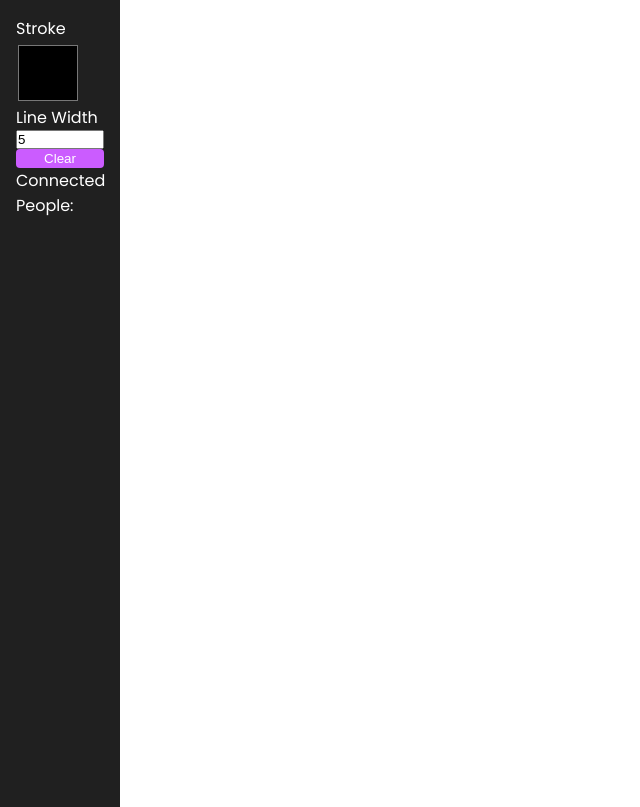
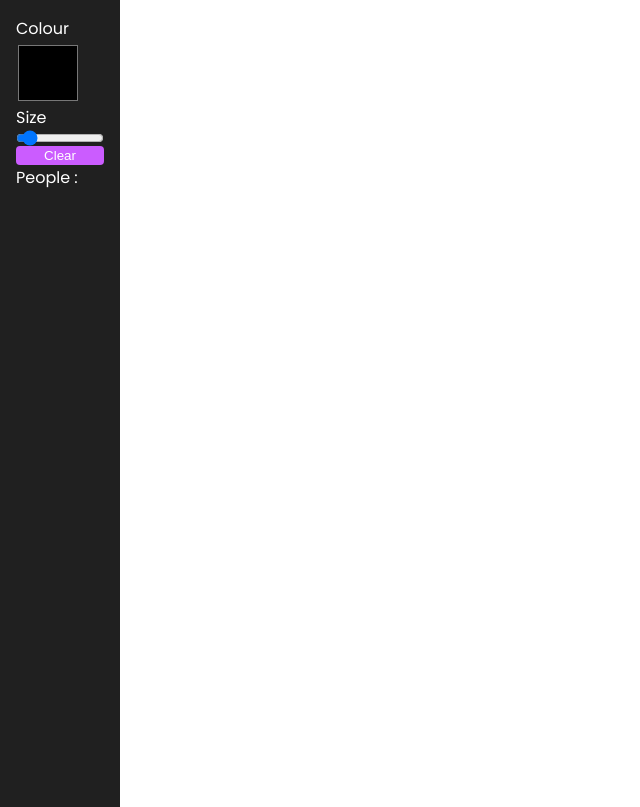
Before and after one commit to CatSnakeDeluxe/Case-Canvas-Online-Paint, a website: page public/index.html in a window 1280 px wide. Shown: the whole page, without its empty margins (0-640 px from the left). Drawn offline with Linux system fonts and the light colour scheme.

Commit message:
connectedClients can be seen in the toolbar

```diff
--- a/public/assets/css/style.css
+++ b/public/assets/css/style.css
@@ -36,6 +36,7 @@ body {
   border-radius: 4px;
   color:white;
   padding: 2px;
+  cursor: pointer;
 }
 
 canvas {
@@ -50,3 +51,17 @@ canvas {
   border: none;
   cursor: pointer;
 }
+
+.clientSizeContainer {
+  display: flex;
+}
+
+#clientSize {
+  margin-left: 0.3rem;
+}
+
+/* input[type="range"] {
+  -webkit-appearance: none;
+  background: aqua;
+  cursor: pointer;
+} */
--- a/public/assets/js/script.js
+++ b/public/assets/js/script.js
@@ -8,8 +8,13 @@ const handleSocketOpen = (e) => {
 const handleSocketMessage = (e) => {
     const message = JSON.parse(e.data);
     console.log("message", message);
+
     if (message.type === "paint") {
         paintToCanvas(message);
+    }
+
+    else {
+        clientSize.innerText = message;
     }
 };
 
@@ -62,7 +67,7 @@ const paint = (e) => {
     ctx.stroke();
 
     // TODO send linewidth and color to paintObj
-    // console.log("Client X: ", e.clientX - canvasOffsetX, "Client Y: ", e.clientY);
+    console.log("Client X: ", e.clientX - canvasOffsetX, "Client Y: ", e.clientY);
     let paintObj = {type: "paint", lineWidth: lineWidth, x: e.clientX - canvasOffsetX, y: e.clientY };
     websocket.send(JSON.stringify(paintObj));
 }
--- a/public/index.html
+++ b/public/index.html
@@ -11,12 +11,16 @@
     <div class="container">
 
         <div id="toolbar">
-            <label for="stroke">Stroke</label>
+            <label for="stroke">Colour</label>
             <input type="color" name="stroke" id="stroke">
-            <label for="lineWidth">Line Width</label>
-            <input type="number" value="5" name="lineWidth" id="lineWidth" min="1" max="50">
+            <label for="lineWidth">Size</label>
+            <!-- <input type="number" value="5" name="lineWidth" id="lineWidth" min="1" max="50"> -->
+            <input type="range" id="lineWidth" name="lineWidth" min="1" max="50" value="5">
             <button id="clear">Clear</button>
-            <p>Connected People: </p><p id="clientSize"></p>
+            <div class="clientSizeContainer">
+                <p>People : </p><p id="clientSize"></p>
+            </div>
+
         </div>
 
         <div class="drawing-board">
--- a/server.js
+++ b/server.js
@@ -20,8 +20,8 @@ server.on("upgrade", (req, socket, head) => {
 wss.on("connection", (ws) => {
     console.log("Number of connected clients: ", wss.clients.size);
     let connectedClients = wss.clients.size;
-    // ws.send(connectedClients);
-    console.log(connectedClients);
+    ws.send(JSON.stringify(connectedClients));
+    // console.log(connectedClients);
 
     ws.on("close", () => {
         console.log("Client disconnected");
```
